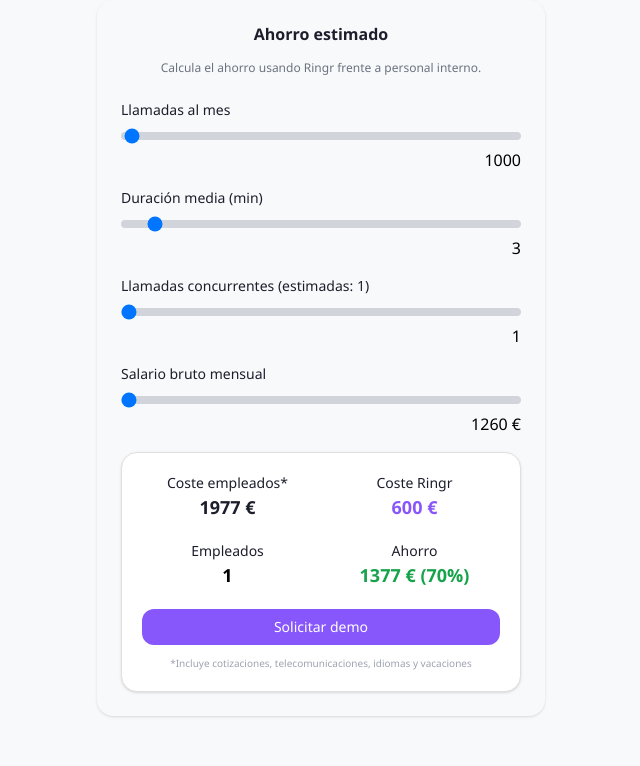
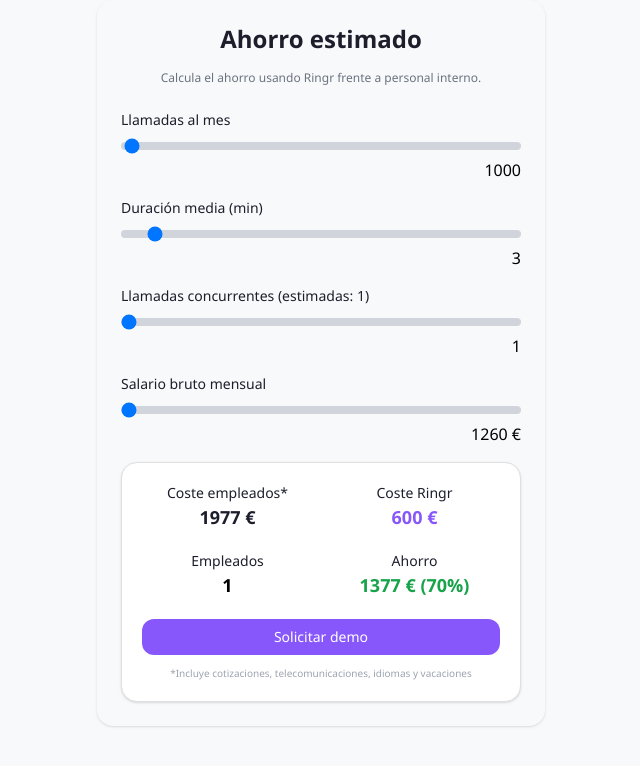
Before and after one commit to diegocupri/ringr-calculadora-completo, a React (Vite) app: page / in a window 1280 px wide. Shown: the top 766 px of the page, without its empty margins (319-959 px from the left). Built offline with nearby package versions, Linux system fonts and the light colour scheme.

Commit message:
Update RingrCalculator.jsx

```diff
--- a/src/RingrCalculator.jsx
+++ b/src/RingrCalculator.jsx
@@ -72,7 +72,7 @@
 
   return (
     <div className="p-6 max-w-md mx-auto bg-[#F8F9FA] rounded-2xl shadow grid gap-4">
-      <h1 className="text-2x1 font-bold text-[#1D1E2C] text-center leading-tight">Ahorro estimado</h1>
+      <h1 className="text-2xl font-bold text-[#1D1E2C] text-center leading-tight">Ahorro estimado</h1>
       <p className="text-xs text-gray-500 text-center mb-2">Calcula el ahorro usando Ringr frente a personal interno.</p>
 
       <div className="grid gap-4 text-sm">
```
